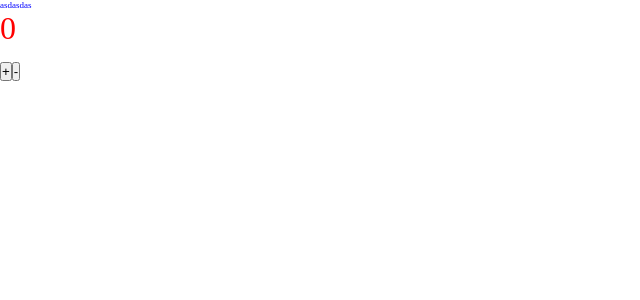
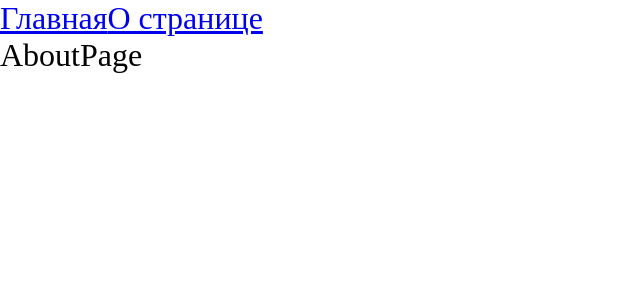
Before and after one commit to ivmuratov/frontend-course, a React app: page /about in a window 1280 px wide. Shown: the top 300 px of the page, without its empty margins (0-640 px from the left). Built offline with nearby package versions, Linux system fonts and the light colour scheme.

Commit message:
add react-router-dom, pages/*

```diff
--- a/package.json
+++ b/package.json
@@ -14,6 +14,7 @@
     "@types/node": "^17.0.21",
     "@types/react": "^17.0.39",
     "@types/react-dom": "^17.0.11",
+    "@types/react-router-dom": "^5.3.3",
     "@types/webpack": "^5.28.0",
     "@types/webpack-dev-server": "^4.7.2",
     "css-loader": "^6.6.0",
@@ -31,6 +32,7 @@
   },
   "dependencies": {
     "react": "^17.0.2",
-    "react-dom": "^17.0.2"
+    "react-dom": "^17.0.2",
+    "react-router-dom": "^6.2.1"
   }
 }
--- a/src/App.scss
+++ b/src/App.scss
@@ -1,4 +1,4 @@
 .app {
-    color: blue;
-    font-size: xx-small;
+    color: black;
+    font-size: xx-large;
 }
--- a/src/App.tsx
+++ b/src/App.tsx
@@ -1,12 +1,20 @@
-import { FC } from "react";
-import Counter from "./components/Counter";
+import { FC, Suspense } from "react";
 import './App.scss';
+import { Link, Route, Routes } from "react-router-dom";
+import MainPage from "./pages/MainPage/MainPage.async";
+import AboutPage from "./pages/AboutPage/AboutPage.async";
 
 const App: FC = () => {
     return (
         <div className='app'>
-            asdasdas
-            <Counter />
+            <Link to='/'>Главная</Link>
+            <Link to='/about'>О странице</Link>
+            <Suspense fallback={<div>... loading</div>}>
+                <Routes>
+                    <Route index element={<MainPage />} />
+                    <Route path='/about' element={<AboutPage />} />
+                </Routes>
+            </Suspense>
         </div>
     );
 };
--- a/src/index.tsx
+++ b/src/index.tsx
@@ -1,8 +1,11 @@
 import { render } from "react-dom";
+import { BrowserRouter } from "react-router-dom";
 import App from "./App";
 import './index.scss';
 
 render(
-    <App />,
+    <BrowserRouter>
+        <App />
+    </BrowserRouter>,
     document.getElementById('root')
 );
--- /dev/null
+++ b/src/pages/AboutPage/AboutPage.async.ts
@@ -0,0 +1,3 @@
+import { lazy } from "react";
+
+export default lazy(() => import('./AboutPage'));
--- /dev/null
+++ b/src/pages/AboutPage/AboutPage.tsx
@@ -0,0 +1,9 @@
+import { FC } from 'react'
+
+const AboutPage: FC = () => {
+  return (
+    <div>AboutPage</div>
+  );
+}
+
+export default AboutPage;
--- /dev/null
+++ b/src/pages/MainPage/MainPage.async.ts
@@ -0,0 +1,4 @@
+import { lazy } from "react";
+
+
+export default lazy(() => import('./MainPage'));
--- /dev/null
+++ b/src/pages/MainPage/MainPage.tsx
@@ -0,0 +1,9 @@
+import { FC } from 'react'
+
+const MainPage: FC = () => {
+  return (
+    <div>MainPage</div>
+  )
+}
+
+export default MainPage;
```
Also changed, not shown: 2 other files (tests, documents, lock files or other folders).
